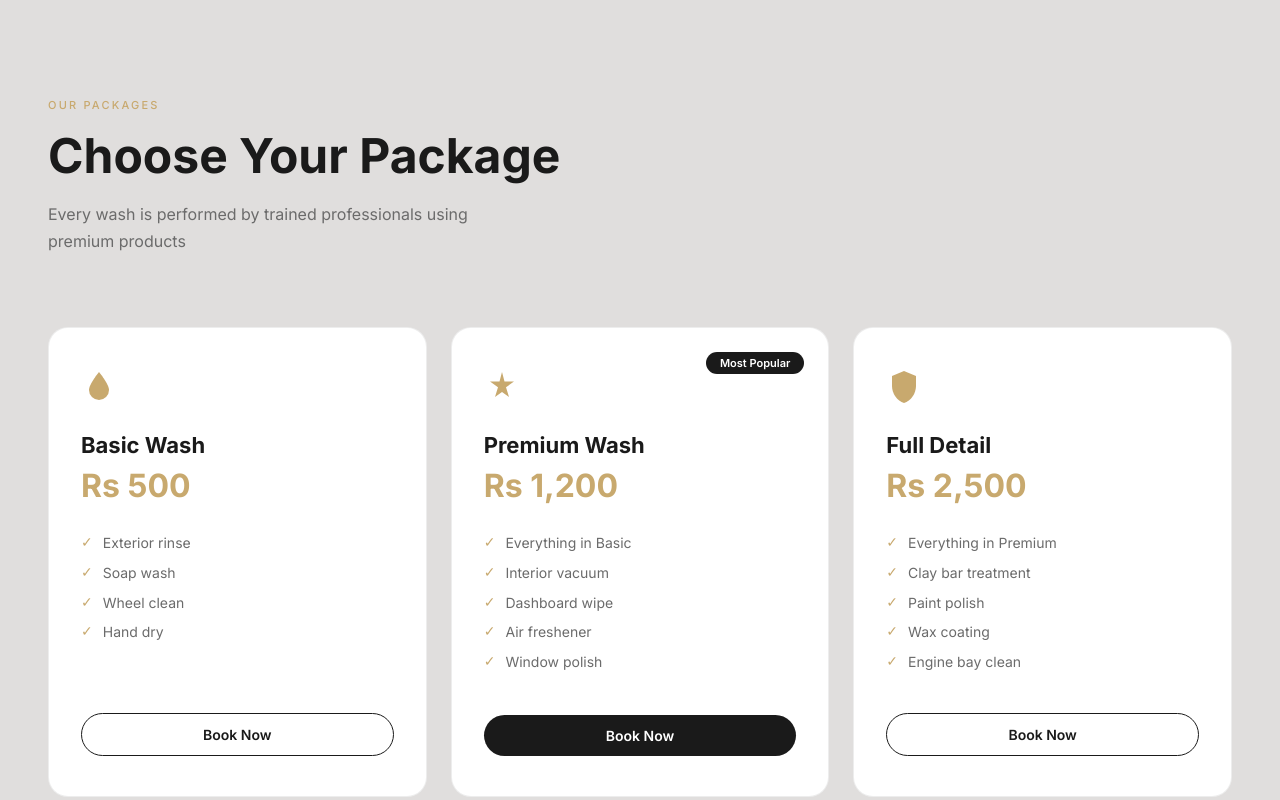
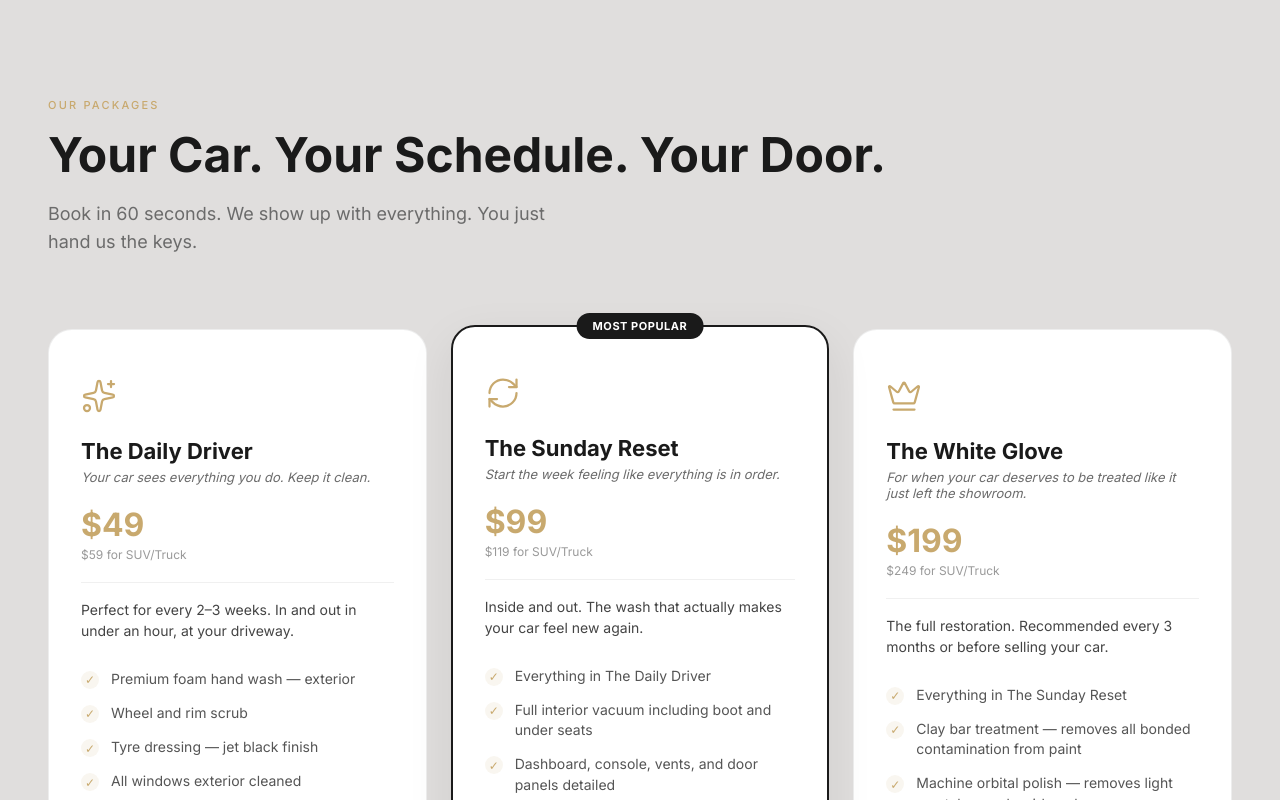
Before and after one commit to draurangzebabbas/carwashanimatedherosectionwebsite, a Next.js app: page / in a window 1280 px wide. Shown: the part 7000-7800 px from the top of the page. Built offline with nearby package versions, Linux system fonts and the light colour scheme.

Commit message:
packages

```diff
--- a/app/page.tsx
+++ b/app/page.tsx
@@ -1,6 +1,7 @@
 'use client';
 
 import { useState } from 'react';
+import { Sparkles, RefreshCw, Crown } from 'lucide-react';
 import CarWashScroll from '../components/CarWashScroll';
 
 export default function Page() {
@@ -197,39 +198,14 @@ export default function Page() {
           <div style={{ marginBottom: '14px', fontFamily: 'Inter', fontWeight: 500, fontSize: '11px', color: '#C8A96E', letterSpacing: '0.2em', textTransform: 'uppercase' }}>
             OUR PACKAGES
           </div>
-          <div style={{ marginBottom: '16px', fontFamily: 'Inter', fontWeight: 700, fontSize: 'clamp(2rem, 4vw, 3rem)', color: '#1A1A1A' }}>
-            Choose Your Package
+          <div style={{ marginBottom: '16px', fontFamily: 'Inter', fontWeight: 700, fontSize: 'clamp(2rem, 4vw, 3rem)', color: '#1A1A1A', lineHeight: '1.2' }}>
+            Your Car. Your Schedule. Your Door.
           </div>
-          <div style={{ marginBottom: '72px', fontFamily: 'Inter', fontWeight: 400, fontSize: '16px', color: '#6B6B6B', maxWidth: '460px', lineHeight: '1.7' }}>
-            Every wash is performed by trained professionals using premium products
+          <div style={{ marginBottom: '72px', fontFamily: 'Inter', fontWeight: 400, fontSize: '18px', color: '#6B6B6B', maxWidth: '540px', lineHeight: '1.6' }}>
+            Book in 60 seconds. We show up with everything. You just hand us the keys.
           </div>
 
-          <div className="services-grid" style={{ display: 'grid', gridTemplateColumns: 'repeat(3, 1fr)', gap: '24px' }}>
-            <ServiceCard
-              icon={<svg width="36" height="36" viewBox="0 0 36 36" fill="none"><path d="M18 4C18 4 8 16 8 22a10 10 0 0020 0C28 16 18 4 18 4z" fill="#C8A96E" /></svg>}
-              title="Basic Wash"
-              price="Rs 500"
-              features={['Exterior rinse', 'Soap wash', 'Wheel clean', 'Hand dry']}
-              buttonStyle="outline"
-              popular={false}
-            />
-            <ServiceCard
-              icon={<svg width="36" height="36" viewBox="0 0 36 36" fill="none"><path d="M18 4l2.5 9.5H30l-8 5.8 3 9.7-7-5.1-7 5.1 3-9.7-8-5.8h9.5z" fill="#C8A96E" /></svg>}
-              title="Premium Wash"
-              price="Rs 1,200"
-              features={['Everything in Basic', 'Interior vacuum', 'Dashboard wipe', 'Air freshener', 'Window polish']}
-              buttonStyle="primary"
-              popular={true}
-            />
-            <ServiceCard
-              icon={<svg width="36" height="36" viewBox="0 0 36 36" fill="none"><path d="M18 3L6 8v10c0 7.7 5.1 14.9 12 17 6.9-2.1 12-9.3 12-17V8L18 3z" fill="#C8A96E" /></svg>}
-              title="Full Detail"
-              price="Rs 2,500"
-              features={['Everything in Premium', 'Clay bar treatment', 'Paint polish', 'Wax coating', 'Engine bay clean']}
-              buttonStyle="outline"
-              popular={false}
-            />
-          </div>
+          <PackagesGrid />
         </div>
       </div>
 
@@ -358,6 +334,61 @@ export default function Page() {
 // HELPER COMPONENTS
 // -----------------------------------------------------------------------------
 
+function PackagesGrid() {
+  const [hoveredIndex, setHoveredIndex] = useState<number | null>(null);
+
+  const packages = [
+    {
+      icon: Sparkles,
+      title: "The Daily Driver",
+      tagline: "Your car sees everything you do. Keep it clean.",
+      price: "$49",
+      subPrice: "$59 for SUV/Truck",
+      oneLiner: "Perfect for every 2–3 weeks. In and out in under an hour, at your driveway.",
+      features: ['Premium foam hand wash — exterior', 'Wheel and rim scrub', 'Tyre dressing — jet black finish', 'All windows exterior cleaned', 'Hand dried with microfibre towels', 'Door jambs wiped'],
+      buttonText: "Get It Done",
+      popular: false
+    },
+    {
+      icon: RefreshCw,
+      title: "The Sunday Reset",
+      tagline: "Start the week feeling like everything is in order.",
+      price: "$99",
+      subPrice: "$119 for SUV/Truck",
+      oneLiner: "Inside and out. The wash that actually makes your car feel new again.",
+      features: ['Everything in The Daily Driver', 'Full interior vacuum including boot and under seats', 'Dashboard, console, vents, and door panels detailed', 'Cup holders deep cleaned', 'Interior windows cleaned streak-free', 'Leather or fabric seats wiped and conditioned', 'Premium car scent applied', 'Tyre shine'],
+      buttonText: "Book My Reset",
+      popular: true
+    },
+    {
+      icon: Crown,
+      title: "The White Glove",
+      tagline: "For when your car deserves to be treated like it just left the showroom.",
+      price: "$199",
+      subPrice: "$249 for SUV/Truck",
+      oneLiner: "The full restoration. Recommended every 3 months or before selling your car.",
+      features: ['Everything in The Sunday Reset', 'Clay bar treatment — removes all bonded contamination from paint', 'Machine orbital polish — removes light scratches and swirl marks', 'Hand applied carnauba wax — protection for 3 months', 'Engine bay detail and clean', 'Headlight polish and restoration', 'Full interior shampoo — carpets and seats', 'Odour elimination treatment', 'Tyre and rim deep restore'],
+      buttonText: "Book White Glove",
+      popular: false
+    }
+  ];
+
+  return (
+    <div className="services-grid" style={{ display: 'grid', gridTemplateColumns: 'repeat(3, 1fr)', gap: '24px' }}>
+      {packages.map((pkg, i) => (
+        <ServiceCard
+          key={i}
+          {...pkg}
+          isFocused={hoveredIndex === i}
+          isDimmed={hoveredIndex !== null && hoveredIndex !== i}
+          onHover={() => setHoveredIndex(i)}
+          onLeave={() => setHoveredIndex(null)}
+        />
+      ))}
+    </div>
+  );
+}
+
 function HoverLink({ text, href }: { text: string, href: string }) {
   const [hover, setHover] = useState(false);
   return (
@@ -420,66 +451,116 @@ function StatBox({ number, label }: { number: string, label: string }) {
   );
 }
 
-function ServiceCard({ icon, title, price, features, buttonStyle, popular }: { icon: React.ReactNode, title: string, price: string, features: string[], buttonStyle: 'primary' | 'outline', popular: boolean }) {
-  const [hover, setHover] = useState(false);
-
+function ServiceCard({ icon: Icon, title, tagline, price, subPrice, oneLiner, features, buttonText, popular, isFocused, isDimmed, onHover, onLeave }: { icon: React.ElementType, title: string, tagline: string, price: string, subPrice: string, oneLiner: string, features: string[], buttonText: string, popular: boolean, isFocused: boolean, isDimmed: boolean, onHover: () => void, onLeave: () => void }) {
   return (
     <div
-      onMouseEnter={() => setHover(true)}
-      onMouseLeave={() => setHover(false)}
+      onMouseEnter={onHover}
+      onMouseLeave={onLeave}
       style={{
         background: '#FFFFFF',
-        border: '1px solid rgba(0,0,0,0.07)',
-        borderRadius: '20px',
-        padding: '40px 32px',
+        border: popular ? (isFocused ? '2px solid #C8A96E' : '2px solid #1A1A1A') : '1px solid rgba(0,0,0,0.07)',
+        borderRadius: '24px',
+        padding: '48px 32px 40px',
         position: 'relative',
-        transition: 'transform 300ms ease, box-shadow 300ms ease',
+        transition: 'all 500ms cubic-bezier(0.23, 1, 0.32, 1)',
         cursor: 'pointer',
-        transform: hover ? 'translateY(-8px)' : 'translateY(0)',
-        boxShadow: hover ? '0 24px 64px rgba(0,0,0,0.09)' : 'none',
+        opacity: isDimmed ? 0.6 : 1,
+        transform: popular ? (isFocused ? 'translateY(-16px) scale(1.02)' : 'translateY(-4px)') : (isFocused ? 'translateY(-8px)' : 'translateY(0)'),
+        boxShadow: popular
+          ? (isFocused ? '0 40px 80px rgba(200, 169, 110, 0.15)' : '0 16px 48px rgba(0,0,0,0.08)')
+          : (isFocused ? '0 24px 48px rgba(0,0,0,0.06)' : 'none'),
         display: 'flex',
-        flexDirection: 'column'
+        flexDirection: 'column',
+        zIndex: isFocused ? 10 : (popular ? 2 : 1),
+        filter: isDimmed ? 'grayscale(0.2) blur(0.5px)' : 'none',
       }}
     >
       {popular && (
-        <div style={{ position: 'absolute', top: '24px', right: '24px', background: '#1A1A1A', color: '#FFFFFF', fontSize: '11px', fontFamily: 'Inter', fontWeight: 600, padding: '4px 14px', borderRadius: '100px' }}>
+        <div style={{
+          position: 'absolute',
+          top: '-14px',
+          left: '50%',
+          transform: 'translateX(-50%)',
+          background: '#1A1A1A',
+          color: '#FFFFFF',
+          fontSize: '11px',
+          fontFamily: 'Inter',
+          fontWeight: 700,
+          padding: '6px 16px',
+          borderRadius: '100px',
+          letterSpacing: '0.05em',
+          textTransform: 'uppercase'
+        }}>
           Most Popular
         </div>
       )}
+
+      <div style={{ marginBottom: '20px' }}>
+        <Icon size={36} color="#C8A96E" strokeWidth={1.5} />
+      </div>
+
       <div style={{ marginBottom: '24px' }}>
-        {icon}
+        <h3 style={{ fontFamily: 'Inter', fontWeight: 700, fontSize: '22px', color: '#1A1A1A', marginBottom: '4px', lineHeight: 1.2 }}>
+          {title}
+        </h3>
+        <p style={{ fontFamily: 'Inter', fontWeight: 400, fontStyle: 'italic', fontSize: '13px', color: '#6B6B6B' }}>
+          {tagline}
+        </p>
       </div>
-      <div style={{ fontFamily: 'Inter', fontWeight: 700, fontSize: '22px', color: '#1A1A1A', marginBottom: '8px' }}>
-        {title}
+
+      <div style={{ marginBottom: '28px' }}>
+        <div style={{ fontFamily: 'Inter', fontWeight: 700, fontSize: '32px', color: '#C8A96E', lineHeight: 1 }}>
+          {price}
+        </div>
+        <div style={{ fontFamily: 'Inter', fontWeight: 400, fontSize: '12px', color: 'rgba(0,0,0,0.4)', marginTop: '6px' }}>
+          {subPrice}
+        </div>
+        <div style={{ height: '1px', background: 'rgba(0,0,0,0.06)', width: '100%', marginTop: '20px' }} />
+        <p style={{ fontFamily: 'Inter', fontWeight: 400, fontSize: '14px', color: '#444', marginTop: '16px', lineHeight: 1.5 }}>
+          {oneLiner}
+        </p>
       </div>
-      <div style={{ fontFamily: 'Inter', fontWeight: 700, fontSize: '32px', color: '#C8A96E', marginBottom: '28px' }}>
-        {price}
-      </div>
-      <div style={{ flex: 1 }}>
+
+      <div style={{ flex: 1, marginBottom: '32px' }}>
         {features.map((feat, i) => (
-          <div key={i} style={{ display: 'flex', gap: '10px', marginBottom: '10px', alignItems: 'flex-start' }}>
-            <span style={{ color: '#C8A96E', fontSize: '14px', flexShrink: 0 }}>✓</span>
-            <span style={{ color: '#6B6B6B', fontSize: '14px', fontFamily: 'Inter', lineHeight: 1.4 }}>{feat}</span>
+          <div key={i} style={{ display: 'flex', gap: '12px', marginBottom: '14px', alignItems: 'flex-start' }}>
+            <span style={{
+              color: '#C8A96E',
+              fontSize: '12px',
+              flexShrink: 0,
+              marginTop: '2px',
+              display: 'flex',
+              alignItems: 'center',
+              justifyContent: 'center',
+              width: '18px',
+              height: '18px',
+              background: 'rgba(200, 169, 110, 0.1)',
+              borderRadius: '50%'
+            }}>✓</span>
+            <span style={{ color: '#555', fontSize: '14px', fontFamily: 'Inter', lineHeight: 1.45 }}>{feat}</span>
           </div>
         ))}
       </div>
-      <div style={{ marginTop: '32px' }}>
+
+      <div style={{ marginTop: 'auto' }}>
         <button
           style={{
-            background: hover ? (buttonStyle === 'primary' ? '#C8A96E' : '#1A1A1A') : (buttonStyle === 'primary' ? '#1A1A1A' : 'transparent'),
-            color: hover ? (buttonStyle === 'primary' ? '#1A1A1A' : '#FFFFFF') : (buttonStyle === 'primary' ? '#FFFFFF' : '#1A1A1A'),
-            border: buttonStyle === 'primary' ? 'none' : '1.5px solid #1A1A1A',
-            padding: '12px 28px',
-            borderRadius: '100px',
+            background: popular ? '#C8A96E' : (isFocused ? '#1A1A1A' : '#F5f5f5'),
+            color: popular ? '#1A1A1A' : (isFocused ? '#FFFFFF' : '#6B6B6B'),
+            border: 'none',
+            padding: '16px 28px',
+            borderRadius: '12px',
             fontFamily: 'Inter',
-            fontWeight: 600,
+            fontWeight: 700,
             fontSize: '14px',
             cursor: 'pointer',
             width: '100%',
-            transition: 'background 200ms ease, color 200ms ease'
+            transition: 'all 300ms ease',
+            boxShadow: popular ? '0 8px 20px rgba(200, 169, 110, 0.25)' : (isFocused ? '0 8px 20px rgba(0,0,0,0.1)' : 'none'),
+            transform: isFocused ? 'scale(1.02)' : 'scale(1)',
           }}
         >
-          Book Now
+          {buttonText}
         </button>
       </div>
     </div>
--- a/package.json
+++ b/package.json
@@ -9,6 +9,7 @@
     "lint": "eslint"
   },
   "dependencies": {
+    "lucide-react": "^1.8.0",
     "next": "16.2.4",
     "react": "19.2.4",
     "react-dom": "19.2.4"
```
Also changed, not shown: 1 other file (tests, documents, lock files or other folders).
